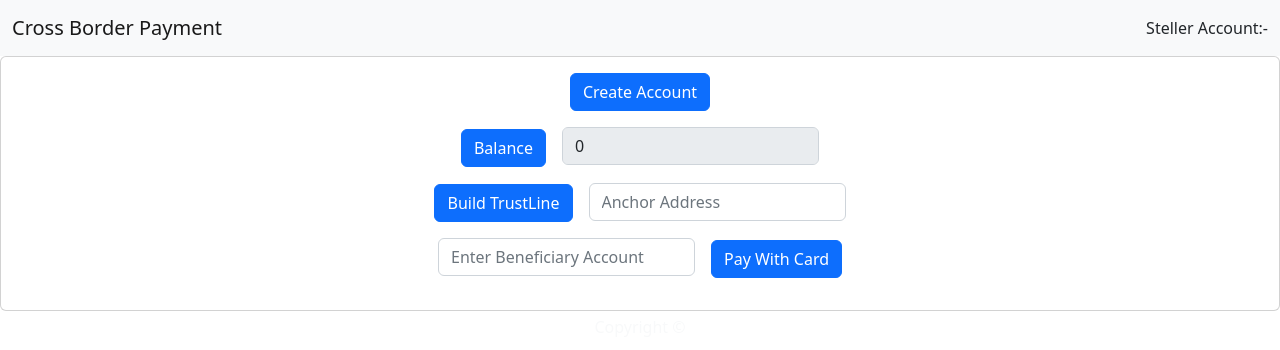
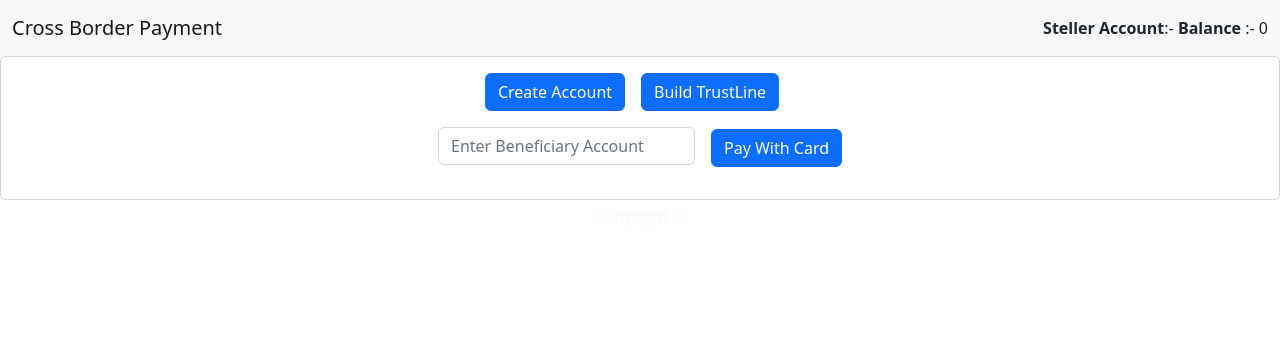
Before and after one commit to gkashyap9602/cross-border-payment-circle, a React (Create React App) app: page / in a window 1280 px wide. Shown: the top 350 px of the page. Built offline with nearby package versions, Linux system fonts and the light colour scheme; what stellar-sdk would draw is missing.

Commit message:
paycard complete

```diff
--- a/src/Api.js
+++ b/src/Api.js
@@ -9,9 +9,11 @@ const CREATE_CARD_API = getApiUrl("/v1/cards");
 const GET_PUB_KEY = getApiUrl("/v1/encryption/public");
 const CREATE_PAYMENT_API = getApiUrl("/v1/payments");
 const GET_PAYMENT_STATUS_PARAMS = getApiUrl("/v1/payments");
+const TRANSFER_ASSET = getApiUrl("/v1/transfers");
 
 
 export {
+    TRANSFER_ASSET,
     CREATE_CARD_API,
     GET_PAYMENT_STATUS_PARAMS,
     API_BASE_URL,
--- a/src/Components/Header.js
+++ b/src/Components/Header.js
@@ -3,7 +3,7 @@ import { useProvider } from "./context";
 
 export function Header(props) {
 
-  const {accountAddress} = useProvider()
+  const {accountAddress,accountBalance} = useProvider()
 
   let {isLogin} = props
   let result  = true
@@ -35,7 +35,9 @@ export function Header(props) {
         {/* <span className="inline-block" >
                       <span style={{fontWeight:"bold",paddingRight:"10px"}}>  {"accBalance"} { "chainName" } </span>  <span>{"accAddress"}</span>
                       </span> */}
-           <span> Steller Account:- {accountAddress}</span>
+           <span> <strong>Steller Account</strong>:- {accountAddress}   <span> <strong> Balance</strong> :- {accountBalance}</span></span>
+
+
            {/* <button id="connect-me-btn" onClick={props.SignInMetamask} className="btn btn-primary"  >Connect Me</button>  */}
            </form>:
            <button type="button" className="btn btn-primary" data-bs-toggle="modal" data-bs-target="#exampleModal">
--- a/src/Components/Home.js
+++ b/src/Components/Home.js
@@ -20,14 +20,14 @@ import { API_BASE_URL } from "../Api";
 const server = new StellarSdk.Server("https://horizon-testnet.stellar.org/");
 
 export const Home = (props) => {
-    const {setAccountAddress,accountAddress}  = useProvider()
+    const {show,setShow,setAccountAddress,accountAddress,setBeneficiary,beneficiary,accountBalance, setAccountBalance}  = useProvider()
 
-    const [show,setShow] = useState(false)
+    // const [show,setShow] = useState(false)
 
-  const [accountBalance, setAccountBalance] = useState(0);
-  const [anchorAddress, setAnchorAddress] = useState("");
+  // const [accountBalance, setAccountBalance] = useState(0);
+  // const [anchorAddress, setAnchorAddress] = useState("");
 
-  const [beneficiary, setBeneficiary] = useState("");
+  // const [beneficiary, setBeneficiary] = useState("");
 
 
   async function createAccount() {
@@ -64,7 +64,7 @@ export const Home = (props) => {
     const networkUrl = "https://horizon-testnet.stellar.org/";
     const assetCode = "USDC";
     const server = new StellarSdk.Server(networkUrl);
-    const issuingAccount = anchorAddress; // Circle Anchor testnet Address :"GBBD47IF6LWK7P7MDEVSCWR7DPUWV3NY3DTQEVFL4NAT4AQH3ZLLFLA5"
+    const issuingAccount = "GBBD47IF6LWK7P7MDEVSCWR7DPUWV3NY3DTQEVFL4NAT4AQH3ZLLFLA5"; // Circle Anchor testnet Address :"GBBD47IF6LWK7P7MDEVSCWR7DPUWV3NY3DTQEVFL4NAT4AQH3ZLLFLA5"
 
     const account = await server.loadAccount(accountAddress);
 
@@ -85,7 +85,8 @@ export const Home = (props) => {
 
     const result = await server.submitTransaction(transaction);
     console.log(result);
-    console.log("hurrrraaayyyyy");
+    window.alert("TrustLine Build Successfully")
+    console.log("TrustLine Build Successfully");
 
     return result;
   };
@@ -94,9 +95,7 @@ export const Home = (props) => {
 
 
   return (<>
-    <CardPayment show={show} setShow = {setShow}
-
-    />
+    <CardPayment show={show} setShow = {setShow} />
 
     <div className="main page-content">
 
@@ -114,14 +113,15 @@ export const Home = (props) => {
                   <div className="row">
                     <div className="col-md-12">
                     <div className="mb-3 gap-10">
-                     <Button onClick={createAccount}>Create Account</Button>
+                     <Button className="me-3" onClick={createAccount}>Create Account</Button>
                       {/* <span>{accountAddress}</span> */}
+                      <Button className="me-3" onClick={BuildTrustLIne}>
+                          Build TrustLine
+                        </Button>
                      </div>
-                      <div className="mb-3 gap-10">
-                        <Button className="me-3" onClick={CheckBalance}>
-                          Balance
-                        </Button>
-                        <label htmlFor="create">
+                      {/* <div className="mb-3 gap-10">
+
+                        <label  className="me-3" htmlFor="create">
                           <Field
                             disabled={true}
                             //   name="userName"
@@ -131,16 +131,17 @@ export const Home = (props) => {
                             className="form-control"
                           />
                         </label>
-                      </div>
+                        <Button className="me-3" onClick={CheckBalance}>
+                          Balance
+                        </Button>
+                      </div> */}
 
 
 
 
                       <div className="mb-3">
-                        <Button className="me-3" onClick={BuildTrustLIne}>
-                          Build TrustLine
-                        </Button>
-                        <label htmlFor="create">
+
+                        {/* <label className="me-3" htmlFor="create">
                           <Field
                             //   disabld={apiStatus.inProgress}
                             //   disabled={true}
@@ -151,7 +152,10 @@ export const Home = (props) => {
                             className="form-control"
                             onChange={(e) => setAnchorAddress(e.target.value)}
                           />
-                        </label>
+                        </label> */}
+                        {/* <Button className="me-3" onClick={BuildTrustLIne}>
+                          Build TrustLine
+                        </Button> */}
                       </div>
                       <div className="mb-3">
                         {/* <Button className="me-3" onClick={BuildTrustLIne}>
@@ -166,10 +170,18 @@ export const Home = (props) => {
                             value={beneficiary}
                             placeholder="Enter Beneficiary Account"
                             className="form-control"
-                            onChange ={(e)=>{setBeneficiary(e.target.value)}}
+                            onChange ={(e)=>{setBeneficiary(e.target.value.trim())}}
                           />
                         </label>
-                     <Button onClick={()=>{setShow(true)}}>Pay With Card</Button>
+                     <Button onClick={()=>{
+                      if(beneficiary){
+                      setShow(true)
+
+                      }else{
+                        window.alert("enter benificiary first")
+                      }
+                      }
+                      }>Pay With Card</Button>
 
                       </div>
 
--- a/src/Components/Modal/CardPayment.js
+++ b/src/Components/Modal/CardPayment.js
@@ -2,16 +2,20 @@ import React, { useState } from "react";
 import { Modal, Button } from "react-bootstrap";
 // import { Field, Formik } from "formik";
 import axios from "axios";
-import { CREATE_CARD_API, API_KEY, API_BASE_URL, GET_PUB_KEY,CREATE_PAYMENT_API ,GET_PAYMENT_STATUS_PARAMS} from "../../Api";
+import { CREATE_CARD_API, API_KEY, API_BASE_URL,TRANSFER_ASSET, GET_PUB_KEY,CREATE_PAYMENT_API ,GET_PAYMENT_STATUS_PARAMS} from "../../Api";
 import { Form, Row, Col } from "react-bootstrap";
 import "bootstrap/dist/css/bootstrap.min.css";
 import { v4 as uuidv4 } from "uuid";
 import { encrypt ,readKey,createMessage} from "openpgp";
+import { useProvider } from "../context";
 
 export const CardPayment = (props) => {
   const { show, setShow } = props;
 
+  const {setBeneficiary,beneficiary} = useProvider()
   const [payStat,setPayStat] = useState("")
+
+
 
   const handleClose = () => {
     setShow(false);
@@ -134,6 +138,39 @@ console.log(encrypted,"encrypted")
   };
   //ends here
 
+  //transfer api
+  const transfer = (walletId,_address,_amount)=>{
+
+    let data = {
+      idempotencyKey: uuidv4(),
+      source: {
+        type: "wallet",
+        id: walletId
+      },
+      destination: {
+        type: "blockchain",
+        address: _address,
+        chain: "XLM"
+      },
+      amount: {
+        amount: _amount,
+        currency: "USD"
+      }
+    }
+    axios.post(`${TRANSFER_ASSET}`,data,{
+      headers: {
+          Authorization: `Bearer ${API_KEY}`,
+      },
+  })
+  .then((res)=>{
+    console.log(res,"res transfer")
+    window.alert("transfer successfull")
+
+  })
+  .catch((err)=>{
+    console.log(err,"err")
+  })
+  }
   //create payment
   const CreatePayment = async(e) => {
     e.preventDefault();
@@ -183,10 +220,12 @@ console.log(encrypted,"encrypted")
                 },
             })
               .then((res)=>{
-                    console.log(res,"res")
+                    console.log(res,"response payment api")
                     // setPayStat(res.data.status)
                     if(res.data.data.status==="paid"){
                       console.log("under paid")
+                      console.log(beneficiary,"beneficiary trim")
+                      transfer(res.data.data.merchantWalletId,beneficiary,data.amount)
                       clearInterval(interval)
 
                     }
@@ -197,14 +236,14 @@ console.log(encrypted,"encrypted")
 
               })
 
-            }, 1000);
-
-
-
+            }, 5000);
 
         })
         .catch((err) => {
             console.log(err, "error")
+        })
+        .finally(()=>{
+          handleClose()
         })
 
     // console.log(data, "data _values");
--- a/src/Components/context.js
+++ b/src/Components/context.js
@@ -6,6 +6,9 @@ export const ProviderApp = ({ children }) => {
   const [data, setData] = useState("");
 
   const [accountAddress, setAccountAddress] = useState("");
+  const [beneficiary, setBeneficiary] = useState("");
+  const [accountBalance, setAccountBalance] = useState(0);
+  const [show,setShow] = useState(false)
 
 
   return (
@@ -14,7 +17,13 @@ export const ProviderApp = ({ children }) => {
         data,
         setData,
         accountAddress,
-        setAccountAddress
+        setAccountAddress,
+        beneficiary,
+        setBeneficiary,
+        accountBalance,
+        setAccountBalance,
+        setShow,
+        show
       }}
     >
       {children}
```
